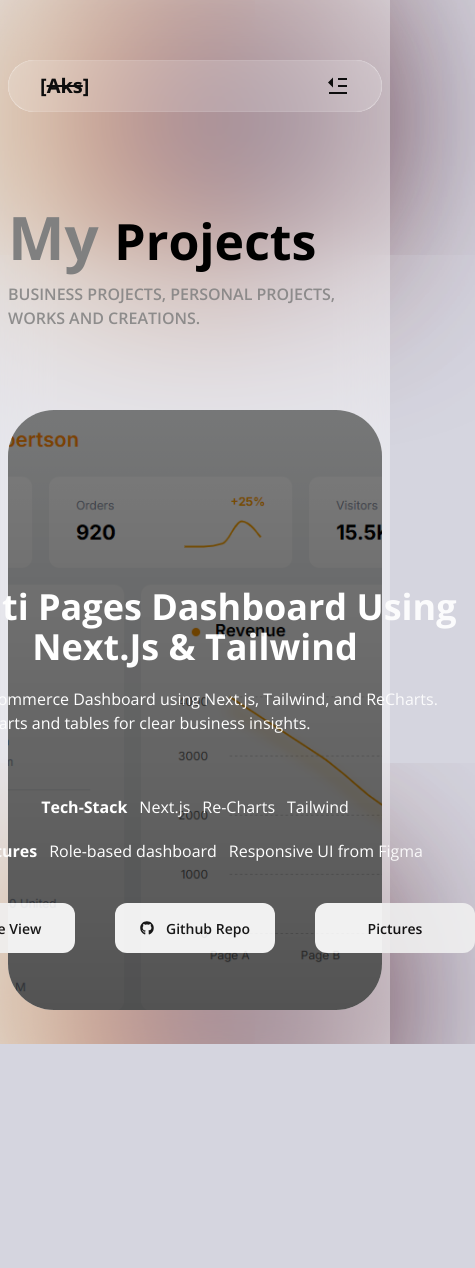
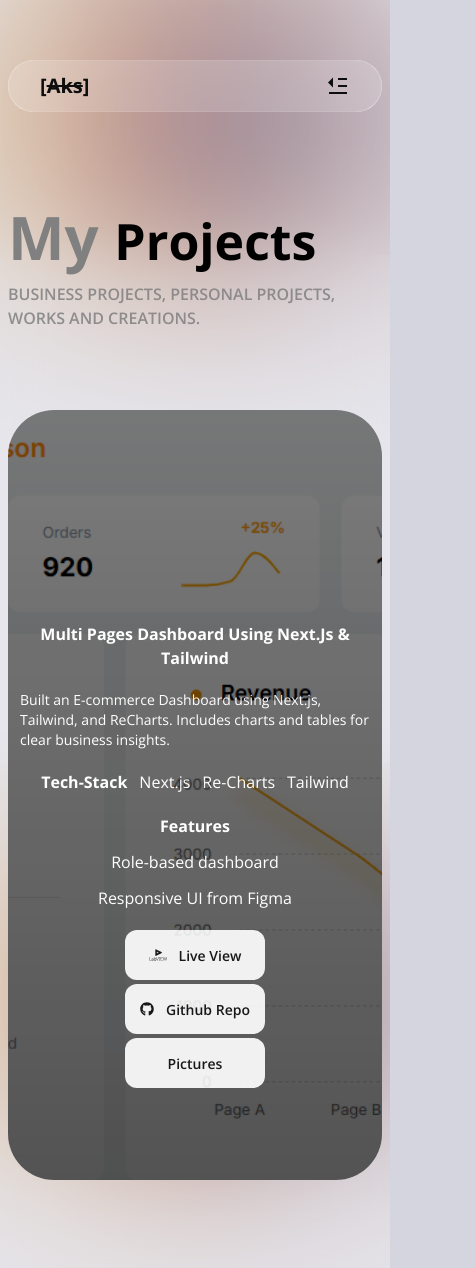
Before and after one commit to Muhammad-Ayub830/myPortfolio, a Next.js app: page /projects in a window 390 px wide. Shown: the whole page, 475 px wide, since content can reach past the window. Before the commit the page ends 1044 px from the top, so only its background shows below. Built offline with nearby package versions, Linux system fonts and the light colour scheme.

Commit message:
fourth commit

```diff
--- a/app/projects/page.jsx
+++ b/app/projects/page.jsx
@@ -20,30 +20,30 @@
         <div className="projects text-white ">
           {/* first project that showcase my nextjs Dashboard */}
 
-         <div className="  project mb-20  mt-20 w-full rounded-[46px]  h-[600px] bg-[url(/dashboard.png)] bg-center bg-cover bg-no-repeat">
-            <div className=" project-bg  text w-full h-full rounded-[46px] flex items-center justify-center opacity-90 hover:opacity-100 transition duration-500 ">
+         <div className="  project mb-20  mt-20 w-full rounded-[46px]   bg-[url(/dashboard.png)] bg-center bg-cover bg-no-repeat">
+            <div className=" project-bg p-3 md:p-10 w-full h-full rounded-[46px] flex items-center justify-center opacity-90 hover:opacity-100 transition duration-500 ">
               <div className="cont">
-                <h1 className='text-4xl mb-5 mt-50 text-center font-bold'>Multi Pages Dashboard Using Next.Js & Tailwind</h1>
-                <p>Built an E-commerce Dashboard using Next.js, Tailwind, and ReCharts.
+                <h1 className='text-md sm:text-xl md:text-4xl mb-5 mt-50 text-center font-bold'>Multi Pages Dashboard Using Next.Js & Tailwind</h1>
+                <p className='text-sm'>Built an E-commerce Dashboard using Next.js, Tailwind, and ReCharts.
                   Includes charts and tables for clear business insights.</p>
-                  <div className="feature  mt-15   justify-center">
+                  <div className="feature mt-5  sm:mt-15   justify-center">
                   <div className="tech-stack flex gap-3 items-center justify-center  ">
                     <p className='font-bold'>Tech-Stack</p>
                     <p>Next.js</p>
                     <p>Re-Charts</p>
                     <p>Tailwind</p>
                   </div>
-                  <div className="feature mt-5 flex gap-3 items-center justify-center  ">
+                  <div className="feature mt-5 flex md:flex-row flex-col gap-3 items-center justify-center  ">
                     <p className='font-bold'>Features</p>
                     <p>Role-based dashboard</p>
                     <p>Responsive UI from Figma</p>
                   </div>
                   </div>
- <div className="links flex items-center justify-center mb-20 gap-10 mt-5">
+ <div className="links flex items-center flex-col md:flex-row  justify-center mb-20 gap-1 md:gap-10 mt-5">
 
-             <button className="w-[160px] text-[#000000] bg-[#f0f0f0] h-[50px] inset-shadow-xl  p-3 text-[14px] font-semibold rounded-xl mt-5    cursor-pointer flex items-center justify-center gap-3"><SiLabview className='text-lg'/><Link href={`https://dashobards-using-next.vercel.app/dashboard`}>Live View</Link></button>
-             <button className="w-[160px] text-[#000000] bg-[#f0f0f0] h-[50px] inset-shadow-xl  p-3 text-[14px] font-semibold rounded-xl mt-5    cursor-pointer flex items-center justify-center gap-3"><FaGithub/><Link href={`https://github.com/Muhammad-Ayub830/DashobardsUsingNext.git`}>Github Repo</Link></button>
-             <button className="w-[160px] text-[#000000] bg-[#f0f0f0] h-[50px]  p-3 text-[14px] font-semibold rounded-xl mt-5    cursor-pointer">Pictures</button>
+             <button className="md:w-[160px] w-[140px] h-[50px] text-[#000000] bg-[#f0f0f0] h-[40px] md:h-[50px] inset-shadow-xl  p-3 text-[14px] font-semibold rounded-xl md:mt-5    cursor-pointer flex items-center justify-center gap-3"><SiLabview className='text-lg'/><Link href={`https://dashobards-using-next.vercel.app/dashboard`}>Live View</Link></button>
+             <button className="md:w-[160px] w-[140px] h-[50px] text-[#000000] bg-[#f0f0f0] h-[40px] md:h-[50px] inset-shadow-xl  p-3 text-[14px] font-semibold rounded-xl md:mt-5    cursor-pointer flex items-center justify-center gap-3"><FaGithub/><Link href={`https://github.com/Muhammad-Ayub830/DashobardsUsingNext.git`}>Github Repo</Link></button>
+             <button className="md:w-[160px] w-[140px] h-[50px] text-[#000000] bg-[#f0f0f0] h-[40px] md:h-[50px]  p-3 text-[14px] font-semibold rounded-xl md:mt-5 cursor-pointer">Pictures</button>
 
                   </div>
               </div>
--- a/components/Navbar.jsx
+++ b/components/Navbar.jsx
@@ -1,7 +1,7 @@
 'use client'
 import { Inter, Open_Sans } from 'next/font/google';
 import Link from 'next/link'
-import React, { useState } from 'react'
+import React, { useEffect, useState } from 'react'
 import { FaGithub, FaXTwitter } from "react-icons/fa6";
 import { SiLinkedin } from "react-icons/si";
 
@@ -10,9 +10,14 @@
 })
 import { RiMenuFoldFill } from "react-icons/ri";
 import Sidebar from './sidebar';
+import { usePathname } from 'next/navigation';
 
 const Navbar = () => {
   const [ischeck,setCheck] = useState(false);
+  const pathname = usePathname()
+  useEffect(()=>{
+    setCheck(false)
+  },[pathname])
   return (
     <div className={`flex font-bold items-center ${nav_font.className}  text-[#0D0D0D]  justify-between  p-3 px-8 text-xl rounded-full  nav relative  `}>
      <Link href={`/`}> <div className="logo  font-bold  ">[<span className='line-through'>Aks</span>]</div></Link>
--- a/components/sidebar.jsx
+++ b/components/sidebar.jsx
@@ -6,10 +6,15 @@
 const Sidebar = ({status,setCheck}) => {
 
   return (
-    <div className={`w-full h-screen transition duration-500
-    z-10 p-10 bg-[#d6ccccd7] backdrop-blur absolute top-0
-    ${status?'right-0' : 'right-[110%]'}
-     `} >
+   <div
+  className={`
+    fixed top-0 right-0 w-full h-screen
+    transition-transform duration-500 z-10
+    p-10 bg-[#d6ccccd7] backdrop-blur
+    ${status ? "translate-x-0" : "-translate-x-full"}
+  `}
+>
+
         <RiMenuFold2Fill onClick={()=>setCheck(prev=>!prev)} className='text-xl p-3 rounded-xl ml-auto text-black  shadow w-14 h-14
         cursor-pointer'/>
       <ul className='p-5 flex flex-col font-semibold text-black'>
```
